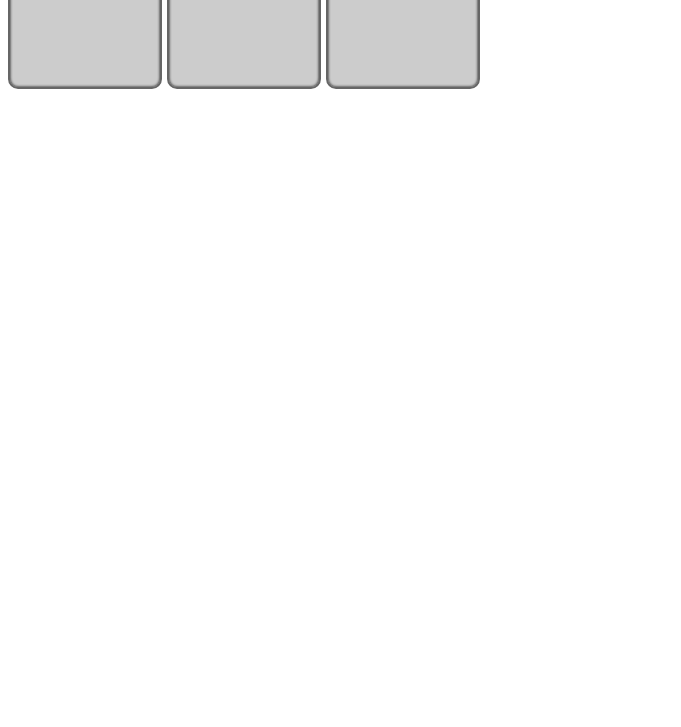
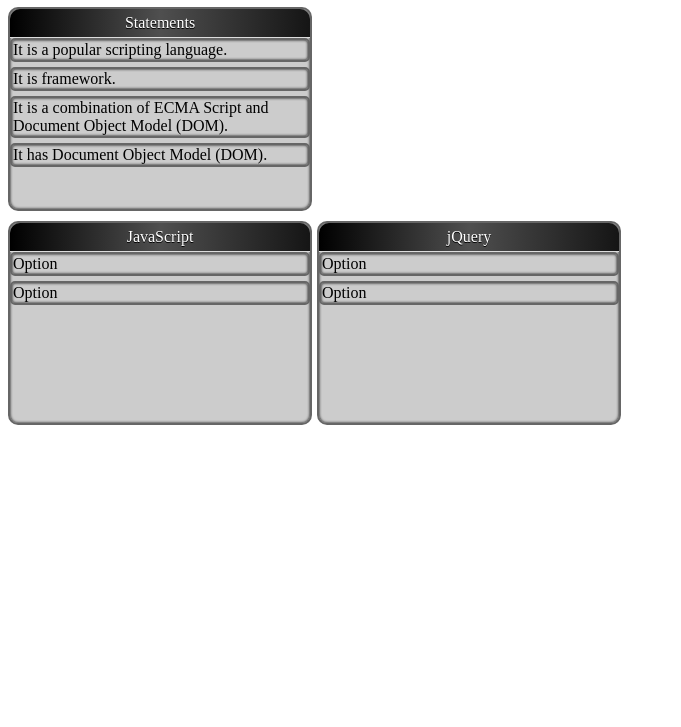
Before and after one commit to kutuhal/drag-and-drop, a plain HTML site: page index.html in a window 1280 px wide. Shown: the part 73-800 px from the top of the page, without its empty margins (0-681 px from the left). Drawn offline with nearby package versions, Linux system fonts and the light colour scheme.

Commit message:
Swapping the fields works fine after dragNdrop

```diff
--- a/dragNdrop.js
+++ b/dragNdrop.js
@@ -1,8 +1,14 @@
+var dragSrcEl = null;
 
 function handleDragStart(e) {
-this.style.opacity = '0.4';  // this / e.target is the source node.
+  // Target (this) element is the source node.
+  this.style.opacity = '0.4';
+
+  dragSrcEl = this;
+
+  e.dataTransfer.effectAllowed = 'move';
+  e.dataTransfer.setData('text/html', this.innerHTML);
 }
-
 function handleDragOver(e) {
 if (e.preventDefault) {
 e.preventDefault(); // Necessary. Allows us to drop.
@@ -45,21 +51,12 @@
 col.classList.remove('over');
 });
 }
-var dragSrcEl = null;
 
-function handleDragStart(e) {
-  // Target (this) element is the source node.
-  this.style.opacity = '0.4';
 
-  dragSrcEl = this;
-
-  e.dataTransfer.effectAllowed = 'move';
-  e.dataTransfer.setData('text/html', this.innerHTML);
-}
-var cols = document.querySelectorAll('#columns .column');
+var cols = document.querySelectorAll('.source');
 
 function addevents(){
-var cols = document.querySelectorAll('#columns .column');
+var cols = document.querySelectorAll('.source');
 console.log (cols);
 [].forEach.call(cols, function(col) {
 col.addEventListener('dragstart', handleDragStart, false);
--- a/index.html
+++ b/index.html
@@ -2,7 +2,7 @@
 <html>
 <head>
 
-	<title></title>
+	<title>Comparision between JavaScript and jQuery</title>
     <style>
         /* Prevent the text contents of draggable elements from being selectable. */
         [draggable] {
@@ -31,7 +31,43 @@
         text-align: center;
         cursor: move;
         }
-        .column header {
+        .source-box {
+        height: 200px;
+        width: 300px;
+        float: left;
+        border: 2px solid #666666;
+        background-color: #ccc;
+        margin-right: 5px;
+        -webkit-border-radius: 10px;
+        -ms-border-radius: 10px;
+        -moz-border-radius: 10px;
+        border-radius: 10px;
+        -webkit-box-shadow: inset 0 0 3px #000;
+        -ms-box-shadow: inset 0 0 3px #000;
+        box-shadow: inset 0 0 3px #000;
+        text-align: center;
+				margin-bottom: 10px;
+        }
+        .source {
+        width: 294px;
+        float: left;
+        border: 2px solid #666666;
+        background-color: #ccc;
+        margin-right: 5px;
+        -webkit-border-radius: 5px;
+        -ms-border-radius: 5px;
+        -moz-border-radius: 5px;
+        border-radius: 5px;
+        -webkit-box-shadow: inset 0 0 3px #000;
+        -ms-box-shadow: inset 0 0 3px #000;
+        box-shadow: inset 0 0 3px #000;
+        text-align: left;
+        cursor: move;
+        margin-bottom: 5px;
+        padding: 1px 1px;
+				min-height: 18px;
+        }
+        .column header, .source-box header {
         color: #fff;
         text-shadow: #000 0 1px;
         box-shadow: 5px;
@@ -57,17 +93,36 @@
 .column.over {
   border: 2px dashed #000;
 }
+.source.over {
+  border: 2px dashed #000;
+}
 </style>
   <script src="https://ajax.googleapis.com/ajax/libs/jquery/2.1.4/jquery.min.js"></script>
   <script src="dragNdrop.js"></script>
 
 </head>
 <body  onload ='addevents()'>
-    <div id="columns">
-        <div class="column" draggable="true"><header>A</header></div>
-        <div class="column" draggable="true"><header>B</header></div>
-        <div class="column" draggable="true"><header>C</header></div>
-    </div>
-
+	<h1>Comparision between JavaScript and jQuery</h1>
+    <div style = 'width:100%;float:left;'>
+			<div class = 'source-box'>
+				<header> Statements</header>
+        <div class="source" id ='place1' draggable="true"> It is a popular scripting language.</div>
+        <div class="source" id ='place2' draggable="true"> It is framework.</div>
+				<div class="source" id ='place3'draggable="true"> It is a combination of ECMA Script and Document Object Model (DOM).</div>
+				<div class="source" id ='place4'draggable="true"> It has Document Object Model (DOM).</div>
+    	</div>
+		</div>
+		<div style = 'width:100%;float:left;'>
+    	<div class = 'source-box'>
+				<header> JavaScript</header>
+        <div class="source" id ='place5' draggable="true"> Option</div>
+        <div class="source" id ='place6'draggable="true"> Option</div>
+    	</div>
+			<div class = 'source-box'>
+				<header> jQuery</header>
+        <div class="source" id ='place7' draggable="true"> Option</div>
+        <div class="source" id ='place8' draggable="true"> Option</div>
+    	</div>
+		</div>
 </body>
 </html>
```
